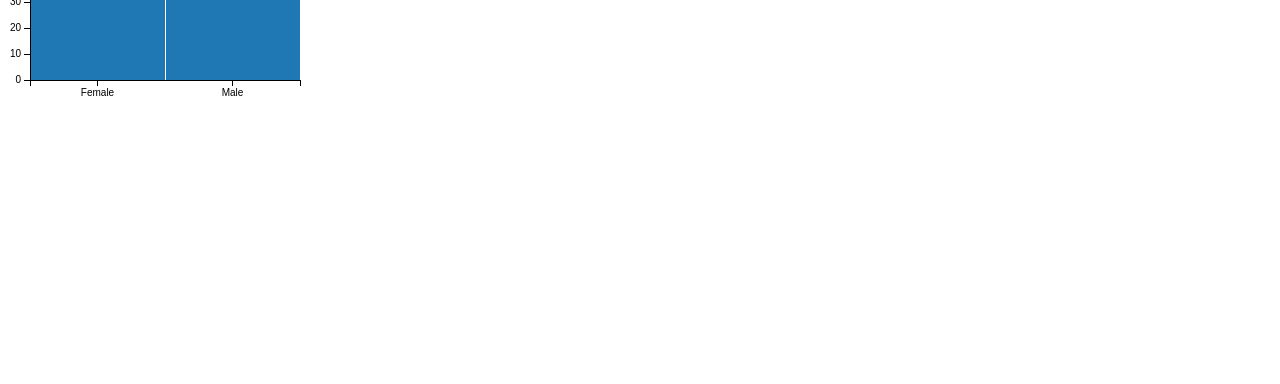
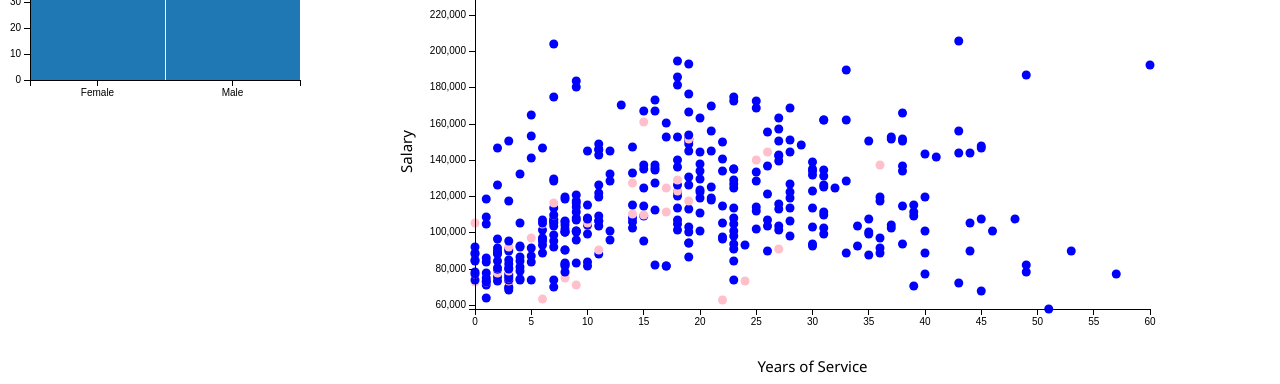
Before and after one commit to britsja/data-visualisation-project, a plain HTML site: page index.html in a window 1280 px wide. Shown: the part 543-927 px from the top of the page. Before the commit the page ends 800 px from the top, so only its background shows below. Drawn offline with Linux system fonts and the light colour scheme.

Commit message:
Added scatterplot

```diff
--- a/index.html
+++ b/index.html
@@ -31,5 +31,7 @@
     <div class="number-box" id="percent-of-women-professors">Women: </div>
     <div class="number-box" id="percent-of-men-professors"><br />Men: </div>
 
+    <div id="service-salary"></div>
+
 </body>
 </html>
--- a/static/js/graph.js
+++ b/static/js/graph.js
@@ -7,6 +7,7 @@ function makeGraphs(error, salaryData) {
 
     salaryData.forEach(function (d) {
         d.salary = parseInt(d.salary);
+        d.yrs_service = parseInt(d["yrs.service"]);
     })
 
     show_discipline_selector(ndx);
@@ -17,6 +18,8 @@ function makeGraphs(error, salaryData) {
     show_gender_balance(ndx);
     show_average_salary(ndx);
     show_rank_distribution(ndx);
+
+    show_service_to_salary_correlation(ndx);
 
     dc.renderAll();
 }
@@ -199,3 +202,41 @@ function show_rank_distribution(ndx) {
         .margins({top: 10, right: 100, bottom: 30, left: 30});
 
 }
+
+function show_service_to_salary_correlation(ndx) {
+
+    var genderColors = d3.scale.ordinal()
+        .domain(["Female", "Male"])
+        .range(["pink", "blue"]);
+
+    var eDim = ndx.dimension(dc.pluck("yrs_service"));
+    var experienceDim = ndx.dimension(function (d) {
+        return [d.yrs_service, d.salary, d.rank, d.sex];
+    });
+
+    var experienceSalaryGroup = experienceDim.group();
+
+    var minExperience = eDim.bottom(1)[0].yrs_service;
+    var maxExperience = eDim.top(1)[0].yrs_service;
+
+    dc.scatterPlot("#service-salary")
+        .width(800)
+        .height(400)
+        .x(d3.scale.linear().domain([minExperience, maxExperience]))
+        .brushOn(false)
+        .symbolSize(8)
+        .clipPadding(10)
+        .yAxisLabel("Salary")
+        .xAxisLabel("Years of Service")
+        .title(function (d) {
+            return d.key[2] + " earned " + d.key[1];
+        })
+        .colorAccessor(function (d) {
+            return d.key[3];
+        })
+        .colors(genderColors)
+        .dimension(experienceDim)
+        .group(experienceSalaryGroup)
+        .margins({top: 10, right: 50, bottom: 75, left: 75});
+
+}
```
